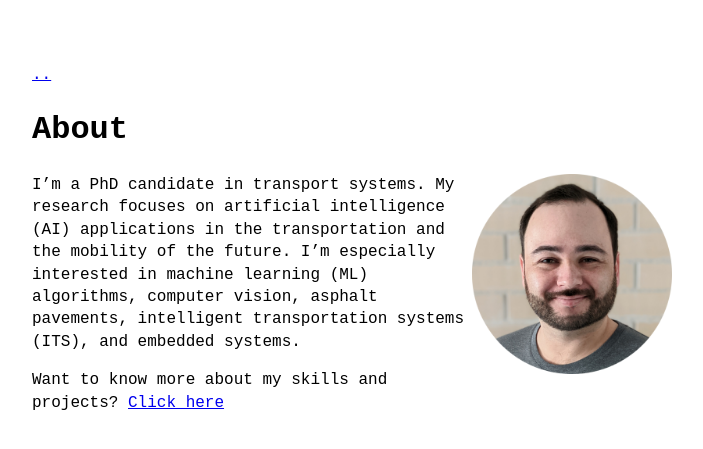
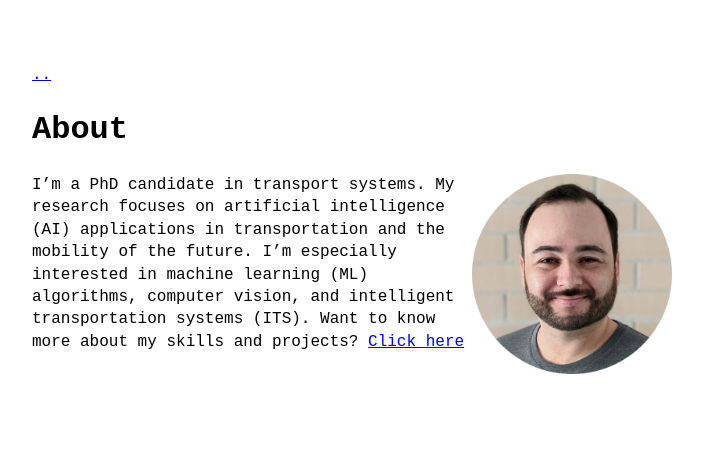
Before and after one commit to tamagusko/tamagusko.github.io, a Jekyll site: the page built from about.md, in a window 1280 px wide. Shown: the top 449 px of the page, without its empty margins (288-991 px from the left). Built offline with Jekyll 4.4.1, drawn with Linux system fonts in a browser that asks for light colours.

Commit message:
fix: simplify

```diff
--- a/about.md
+++ b/about.md
@@ -3,6 +3,5 @@ layout: page
 title: About
 ---
 
-<img style="float: right;" width="200" hspace="15" src="img/tamagusko-circle.png"> I’m a PhD candidate in transport systems. My research focuses on artificial intelligence (AI) applications in the transportation and the mobility of the future. I’m especially interested in machine learning (ML) algorithms, computer vision, asphalt pavements, intelligent transportation systems (ITS), and embedded systems.
-
+<img style="float: right;" width="200" hspace="15" src="img/tamagusko-circle.png"> I’m a PhD candidate in transport systems. My research focuses on artificial intelligence (AI) applications in transportation and the mobility of the future. I’m especially interested in machine learning (ML) algorithms, computer vision, and intelligent transportation systems (ITS).
 Want to know more about my skills and projects? [Click here](https://tamagusko.github.io/cv)
```
